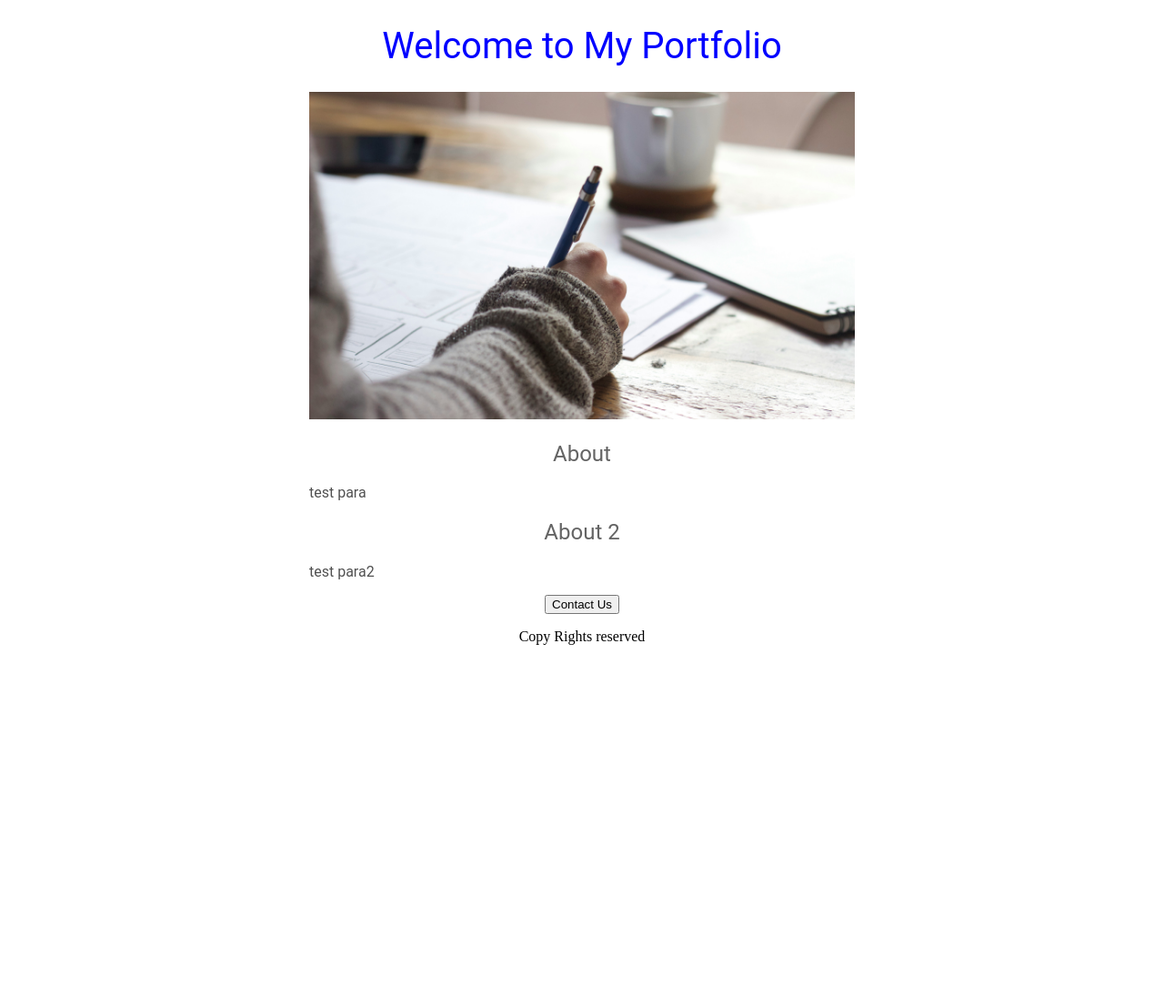
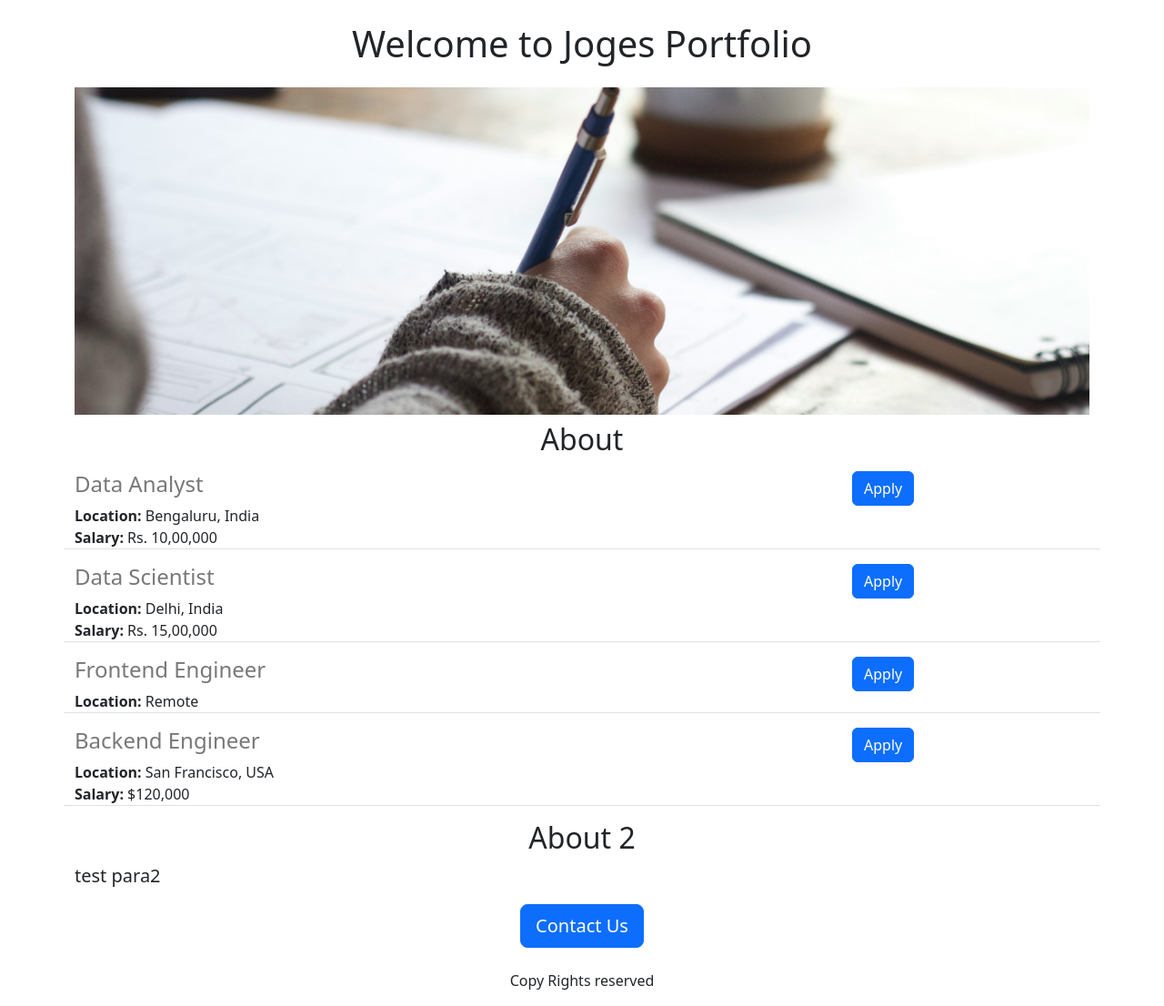
Before and after one commit to jogeswarnanda/joges-portfolio-website, a Flask app: page / in a window 1280 px wide. Shown: the whole page at 91% size. Before the commit the page ends 709 px from the top, so only its background shows below. Run offline with Flask 3, Linux system fonts and the light colour scheme.

Commit message:
Added dynamic data and API route

```diff
--- a/app.py
+++ b/app.py
@@ -1,9 +1,39 @@
 from re import template
-from flask import Flask, request, render_template
+from flask import Flask, request, render_template,jsonify
 app = Flask(__name__)
+
+JOBS = [
+  {
+    'id': 1,
+    'title': 'Data Analyst',
+    'location': 'Bengaluru, India',
+    'salary': 'Rs. 10,00,000'
+  },
+  {
+    'id': 2,
+    'title': 'Data Scientist',
+    'location': 'Delhi, India',
+    'salary': 'Rs. 15,00,000'
+  },
+  {
+    'id': 3,
+    'title': 'Frontend Engineer',
+    'location': 'Remote',
+  },
+  {
+    'id': 4,
+    'title': 'Backend Engineer',
+    'location': 'San Francisco, USA',
+    'salary': '$120,000'
+  }
+]
 @app.route("/")
 def hello_world():
-    return render_template("home.html")
+    return render_template("home.html",jobs=JOBS,company_name="Joges")
+
+@app.route("/api/jobs")
+def list_jobs():
+    return jsonify(JOBS)
 
 print(__name__)
 if (__name__ == "__main__" ) :
--- a/templates/home.html
+++ b/templates/home.html
@@ -1,37 +1,29 @@
 <!DOCTYPE html>
 <html>
 <head>
-    <title>My Website</title>
+    <title >My Website</title>
+    <meta charset="utf-8">
+    <meta name="viewport" content="width=device-width, initial-scale=1">
     <style>
-        H1 {color: blue;
-            font-size:40px;
-            font-family: Roboto;
-            font-weight:normal;
-            text-align:center}
         #banner {width:100%;height:360px;object-fit:cover}
-        h2{font-family:Roboto;
-          font: size 32px;
-          font-weight:normal;
-          color:rgb(100,100,100);
-          text-align:center;}
-        .bodytext{font-family:Roboto;
-         color:rgb(80,80,80)
-         }
-        #container {max-width:600px;margin:0px auto 0px auto}
     </style>
+    <link href="https://cdn.jsdelivr.net/npm/bootstrap@5.3.3/dist/css/bootstrap.min.css" rel="stylesheet" integrity="sha384-QWTKZyjpPEjISv5WaRU9OFeRpok6YctnYmDr5pNlyT2bRjXh0JMhjY6hW+ALEwIH" crossorigin="anonymous">
 </head>
 <body>
-<div id="container">
-    <h1>Welcome to My Portfolio</h1>
-    <img id ="banner" src="https://cd9035de-85d0-48fd-8ce8-9959ac9bc826-00-21f2mnnoxlop3.riker.replit.dev/static/banner.jpg" height="320px"/>
-    <h2>About </h2>
-    <p class="bodytext">test para</p>
-    <h2>About 2</h2>
-    <p class ="bodytext">test para2</p>
-    <div style="text-align:center;">
-    <button>Contact Us</button>
-    <p>Copy Rights reserved</p>
+    <div class="container">
+        <h1 class="text-center mt-4 mb-4">Welcome to {{company_name}} Portfolio</h1>
+        <img class="img-fluid" id="banner" src="https://cd9035de-85d0-48fd-8ce8-9959ac9bc826-00-21f2mnnoxlop3.riker.replit.dev/static/banner.jpg" height="320px"/>
+        <h2 class="text-center mt-2 mb-2">About </h2>
+        <p> {% for job in jobs %}
+                {% include 'jobitem.html' %}
+                {% endfor %}
+        </p>
+        <h2 class="text-center mt-2 mb-2">About 2</h2>
+        <p class="lead">test para2</p>
+        <div class="text-center">
+            <button class="btn btn-primary btn-lg">Contact Us</button>
+            <p class="mt-4">Copy Rights reserved</p>
+        </div>
     </div>
-</div>
 </body>
 </html>
--- /dev/null
+++ b/templates/jobitem.html
@@ -0,0 +1,17 @@
+<div style="margin-bottom:16px" class=" row border-bottom"style="margin-bottom:16px;padding-bottom:8px">
+
+<div class="col-9">
+    <h4 style="color:rgb(120,120,120)";margin-bottom:4px>             {{job['title']}}         </h4>
+    <div>
+        <b>Location:</b> {{job['location']}}
+    </div>
+    {% if 'salary' in job %}
+    <div>
+        <b>Salary:</b> {{job['salary']}}
+    </div>
+    {% endif %}
+</div>
+<div class="col-3">
+    <button type="button" class="btn btn-primary">Apply</button>
+</div>
+</div>
```
Also changed, not shown: templates/homeold.html (added, +39 -0 lines).
